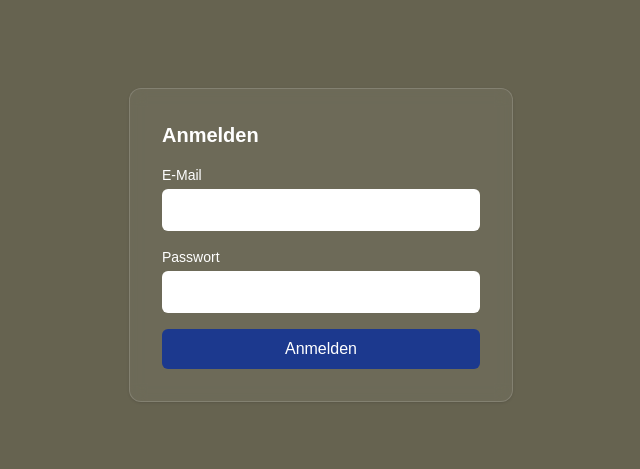
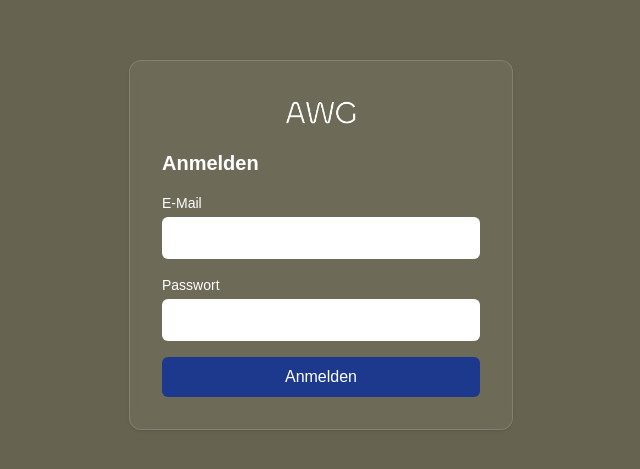
Before and after one commit to alirz1998/AWG, a Next.js app: page /login in a window 1280 px wide. Shown: the part 155-624 px from the top of the page, without its empty margins (319-959 px from the left). Built offline with nearby package versions, Linux system fonts and the light colour scheme.

Commit message:
Add AWG logo to the login page
Uses the white logo variant since it sits directly on the dark
brand background. Both logo color variants are added to public/
for reuse elsewhere.

Co-Authored-By: Claude Sonnet 5 <noreply@anthropic.com>

```diff
--- a/src/app/login/page.tsx
+++ b/src/app/login/page.tsx
@@ -35,6 +35,8 @@ export default function LoginPage() {
         onSubmit={handleLogin}
         className="w-full max-w-sm space-y-4 rounded-xl border border-white/15 bg-white/5 p-8 shadow-sm backdrop-blur-sm"
       >
+        {/* eslint-disable-next-line @next/next/no-img-element */}
+        <img src="/AWG_logo_weis.png" alt="AWG" className="mx-auto h-10 w-auto" />
         <h1 className="text-xl font-semibold">Anmelden</h1>
 
         <div>
```
Also changed, not shown: public/AWG_logo_braun.png (added), public/AWG_logo_weis.png (added).
